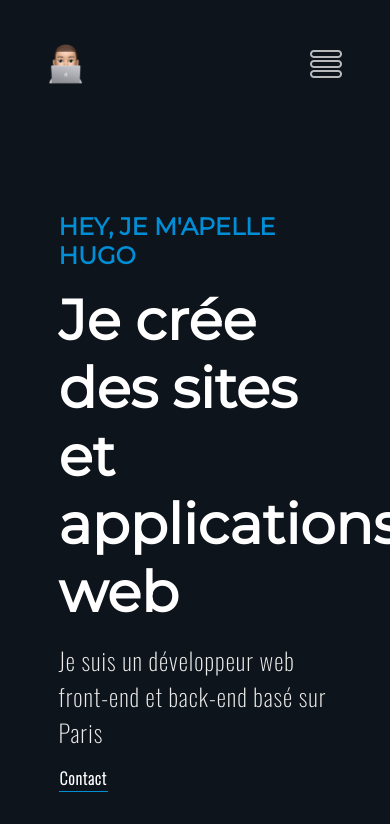
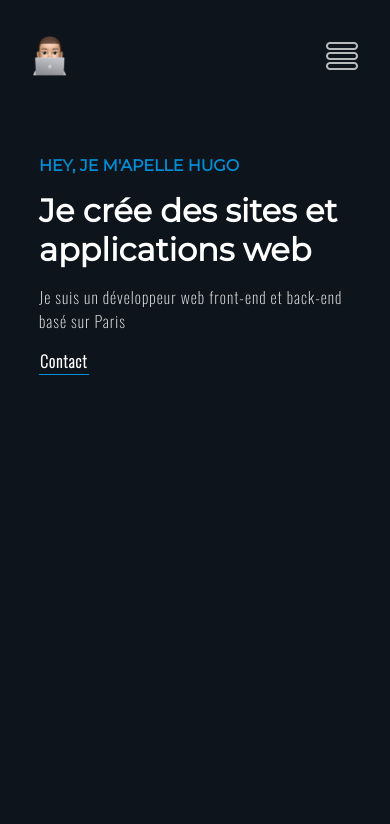
Before and after one commit to hgobr/portfolio, a website: page index.html in a window 390 px wide. Shown: the top 824 px of the page. Drawn offline with nearby package versions, Linux system fonts and the light colour scheme.

Commit message:
update header &  media queries

```diff
--- a/style.css
+++ b/style.css
@@ -38,11 +38,6 @@ body {
   margin-left: 3rem;
 }
 
-/* nav {
-  position: sticky;
-  top: 1rem;
-} */
-
 .wrapLogo {
   display: flex;
   align-items: center;
@@ -69,7 +64,6 @@ body {
 }
 
 .logo {
-  /* margin: 2rem; */
   margin-right: 0.5rem;
   height: 2.5rem;
 }
@@ -131,7 +125,12 @@ body {
   color: rgb(255, 255, 255);
 }
 
-@media (max-width: 42em) {
+@media (max-width: 43rem) {
+  .wrapNav {
+    margin-left: 2rem;
+    margin-top: 1.5rem;
+  }
+
   .mainNav {
     position: fixed;
     z-index: 1000;
@@ -165,8 +164,8 @@ body {
     border: 0;
     width: 2rem;
     aspect-ratio: 1;
-    top: 3rem;
-    right: 3rem;
+    top: 2.5rem;
+    right: 2rem;
   }
 
   .mobileNavButton[aria-expanded='true'] {
@@ -180,18 +179,9 @@ body {
   .textLogo {
     display: none;
   }
-
-  .content {
-    margin: 0 10%;
-    margin-top: 5rem;
-  }
-
-  .content header h1 {
-    font-size: 1rem;
-  }
 }
 
-@media (min-width: 42em) and (max-width: 55em) {
+@media (min-width: 43em) and (max-width: 55em) {
   .mainNav a > span[aria-hidden] {
     display: none;
   }
@@ -200,7 +190,7 @@ body {
   }
 }
 
-@media (min-width: 42em) {
+@media (min-width: 43em) {
   .mainNav {
     padding-block: 1.5rem;
     padding-inline: clamp(3rem, 10vh, 10rem);
@@ -223,7 +213,7 @@ header {
   text-transform: uppercase;
   color: #008ed7;
   font-family: 'Montserrat', sans-serif;
-  font-size: 1.5em;
+  font-size: 1.5rem;
 }
 
 .content header h1 {
@@ -234,7 +224,7 @@ header {
 }
 
 .content header p {
-  font-size: 1.5em;
+  font-size: 1.5rem;
   letter-spacing: 1px;
   margin-bottom: 1rem;
 }
@@ -273,3 +263,26 @@ header {
   z-index: -1;
   transition: transform 0.3s ease;
 }
+
+@media (max-width: 43rem) {
+  .content {
+    margin: 0 10%;
+    margin-top: 5rem;
+  }
+
+  .content header h1 {
+    font-size: 2rem;
+  }
+
+  .content header h3 {
+    font-size: 1rem;
+  }
+
+  .content header p {
+    font-size: 1rem;
+  }
+
+  .content header a {
+    font-size: 1rem;
+  }
+}
```
